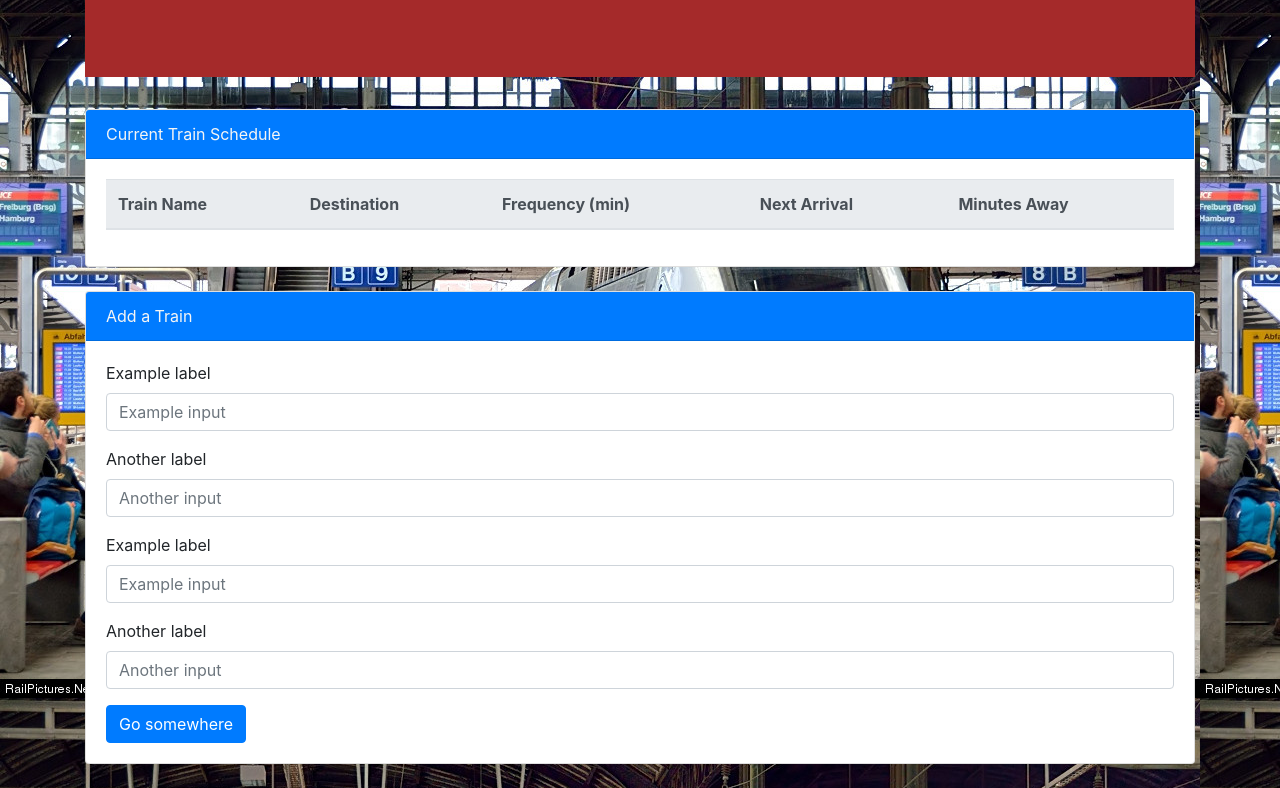
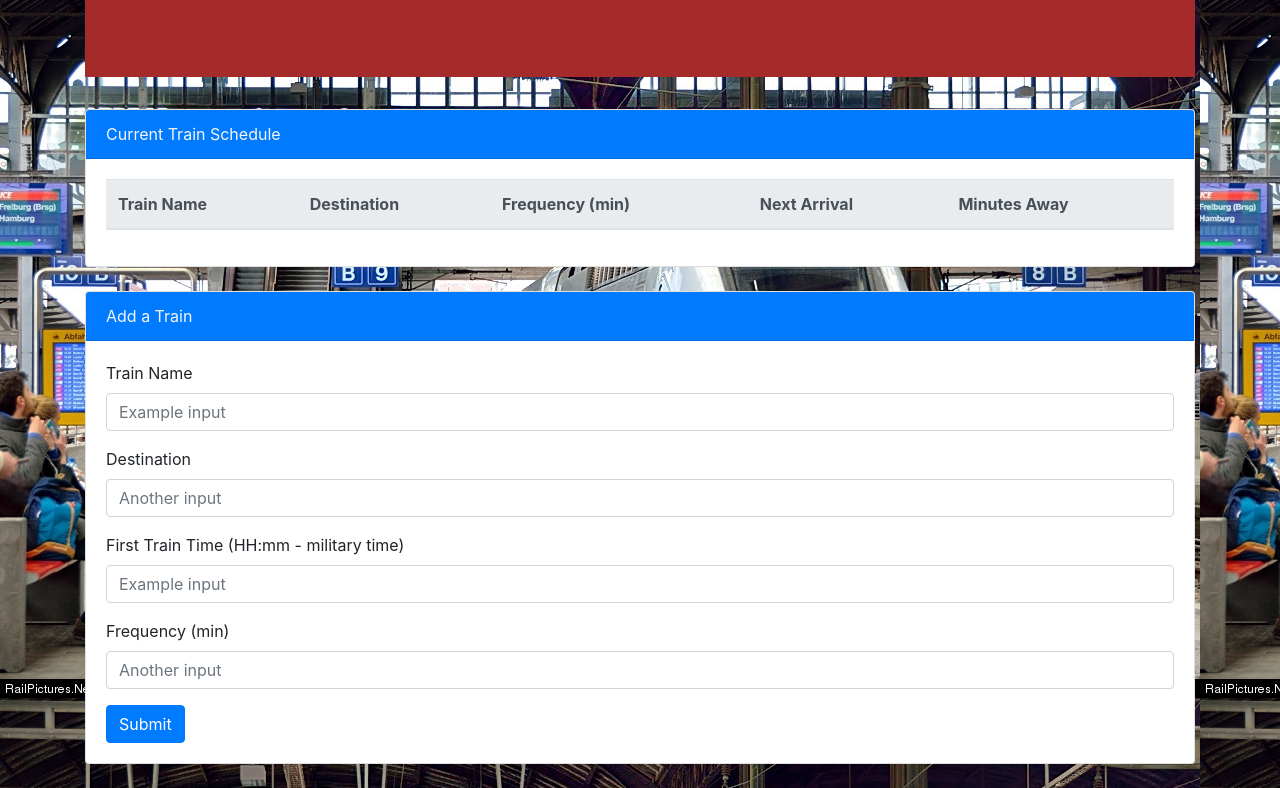
Before and after one commit to ardyoed8686/Train-Schedule, a plain HTML site: page index.html in a window 1280 px wide. Shown: the part 147-935 px from the top of the page. Drawn offline with nearby package versions, Linux system fonts and the light colour scheme.

Commit message:
added field names for add train form

```diff
--- a/assets/css/style.css
+++ b/assets/css/style.css
@@ -1,7 +1,7 @@
 body {
     background-image: url("TGV_Zurich.jpg");
     background-color: lightgray;
-    background: transparent: 50%;
+    ;
 }
 
 #employee-table th,
--- a/index.html
+++ b/index.html
@@ -71,25 +71,25 @@
                 <div class="card-body">
                   <form>
                         <div class="form-group">
-                            <label for="formGroupExampleInput">Example label</label>
+                            <label for="formGroupExampleInput">Train Name</label>
                             <input type="text" class="form-control" id="formGroupExampleInput" placeholder="Example input">
                         </div>
                         <div class="form-group">
-                            <label for="formGroupExampleInput2">Another label</label>
+                            <label for="formGroupExampleInput2">Destination</label>
                             <input type="text" class="form-control" id="formGroupExampleInput2" placeholder="Another input">
                         </div>
                         <div class="form-group">
-                            <label for="formGroupExampleInput">Example label</label>
+                            <label for="formGroupExampleInput">First Train Time (HH:mm - military time)</label>
                             <input type="text" class="form-control" id="formGroupExampleInput" placeholder="Example input">
                         </div>
                         <div class="form-group">
-                            <label for="formGroupExampleInput2">Another label</label>
+                            <label for="formGroupExampleInput2">Frequency (min)</label>
                             <input type="text" class="form-control" id="formGroupExampleInput2" placeholder="Another input">
                         </div>
 
                     </form>
 
-                  <a href="#" class="btn btn-primary">Go somewhere</a>
+                  <a href="#" class="btn btn-primary" id="submit-button">Submit</a>
                 </div>
               </div>
             </div>
```
